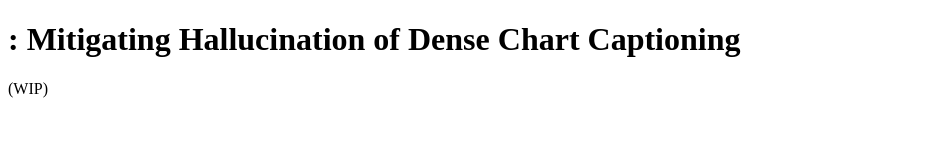
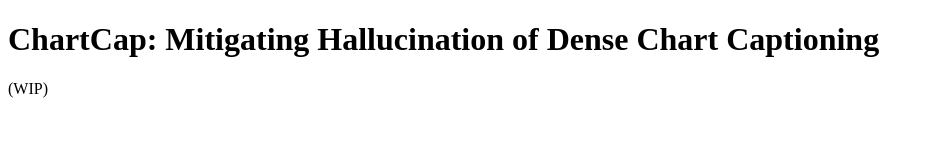
Before and after one commit to junyoung-00/ChartCap, a plain HTML site: page docs/index.html in a window 1280 px wide. Shown: the whole page, without its empty margins (0-934 px from the left). Drawn offline with Linux system fonts and the light colour scheme.

Commit message:
Initial commit

```diff
--- a/docs/index.html
+++ b/docs/index.html
@@ -4,7 +4,7 @@
     <title>ChartCap</title>
   </head>
   <body>
-    <h1>: Mitigating Hallucination of Dense Chart Captioning</h1>
+    <h1>ChartCap: Mitigating Hallucination of Dense Chart Captioning</h1>
     <p>(WIP)</p>
   </body>
 </html>
```
